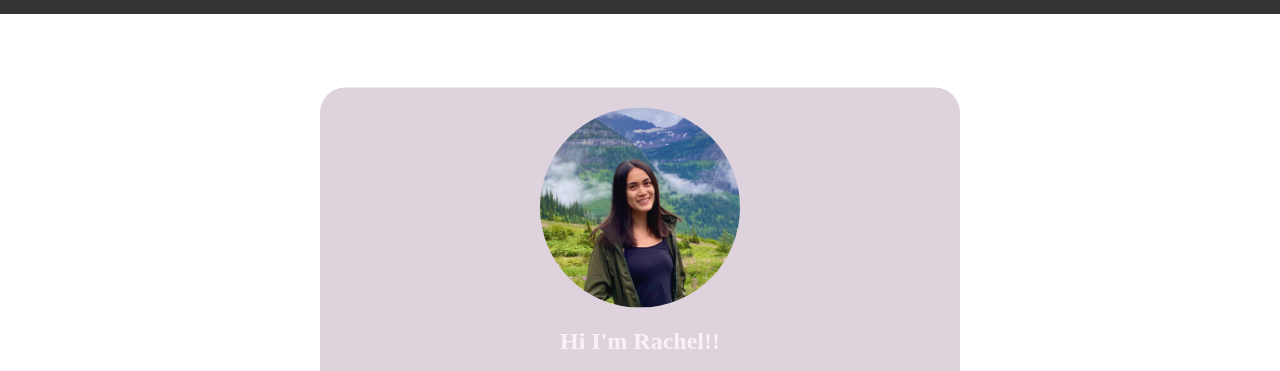
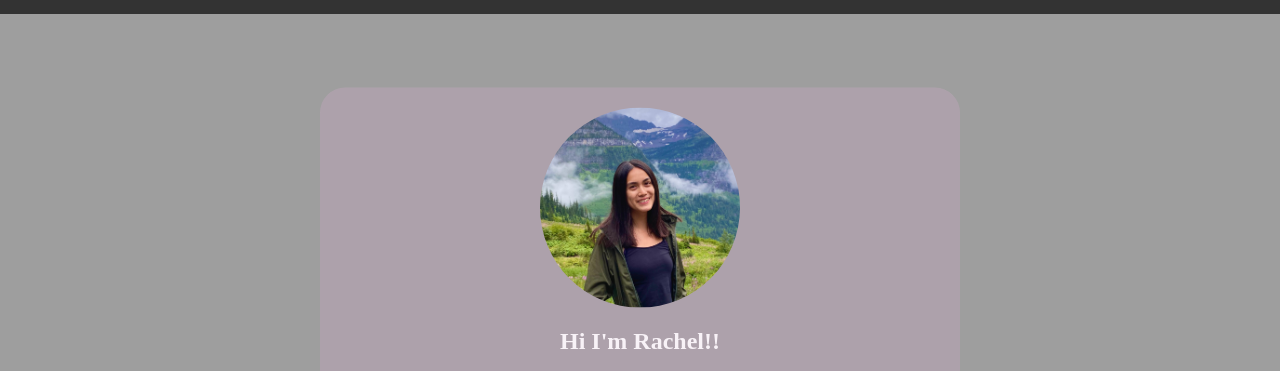
Before and after one commit to rachelhuang02/PersonalWebsite, a plain HTML site: page index.html in a window 1280 px wide. Shown: the part 61-432 px from the top of the page. Drawn offline with Linux system fonts and the light colour scheme; the site is published under a folder, as on GitHub Pages, so addresses that start at the root find nothing.

Commit message:
fix background

```diff
--- a/css/main.css
+++ b/css/main.css
@@ -291,7 +291,7 @@ footer {
 
 body {
   margin: 0;
-  background-image: url("/assets/background.jpg");
+  background-image: url("../assets/background.jpg");
   background-repeat: no-repeat;
   background-attachment: fixed;
   background-size: 100% 100%;
```
